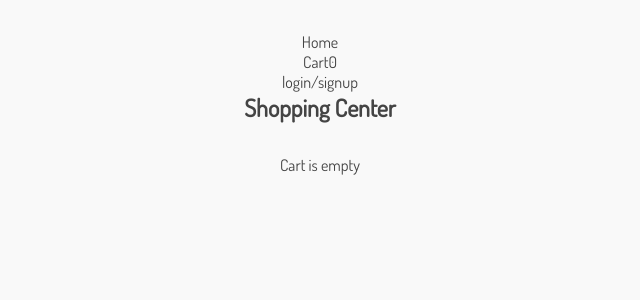
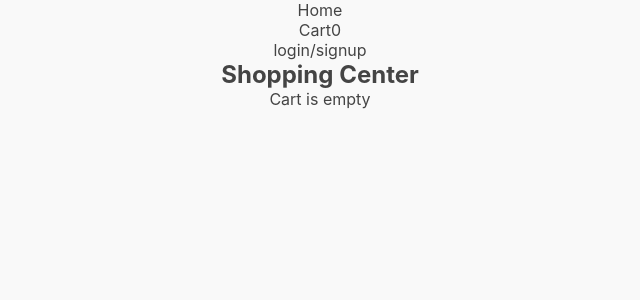
Before and after one commit to setykarimi/Shopping-Website, a React (Create React App) app: page /cart in a window 1280 px wide. Shown: the top 300 px of the page, without its empty margins (320-960 px from the left). Built offline with nearby package versions, Linux system fonts and the light colour scheme.

Commit message:
remove fontFamily

```diff
--- a/src/App.scss
+++ b/src/App.scss
@@ -1,10 +1,3 @@
-@font-face {
-  font-family: "Dosis";
-  src: url("./assets/fonts/Dosis-Regular.ttf");
-}
-
-$Dosis: "Dosis";
-
 .App {
   text-align: center;
 }
@@ -14,7 +7,6 @@ $Dosis: "Dosis";
   padding: 0;
   margin: 0;
   list-style: none;
-  font-family: $Dosis;
 }
 
 body {
@@ -26,13 +18,6 @@ body {
   color: #fb923c;
 }
 
-.container {
-  max-width: 1200px;
-  margin: 2em auto;
-  @media (max-width: 1200px) {
-    padding: 1em;
-  }
-}
 
 .btn-orange {
   background: #fb923c;
```
